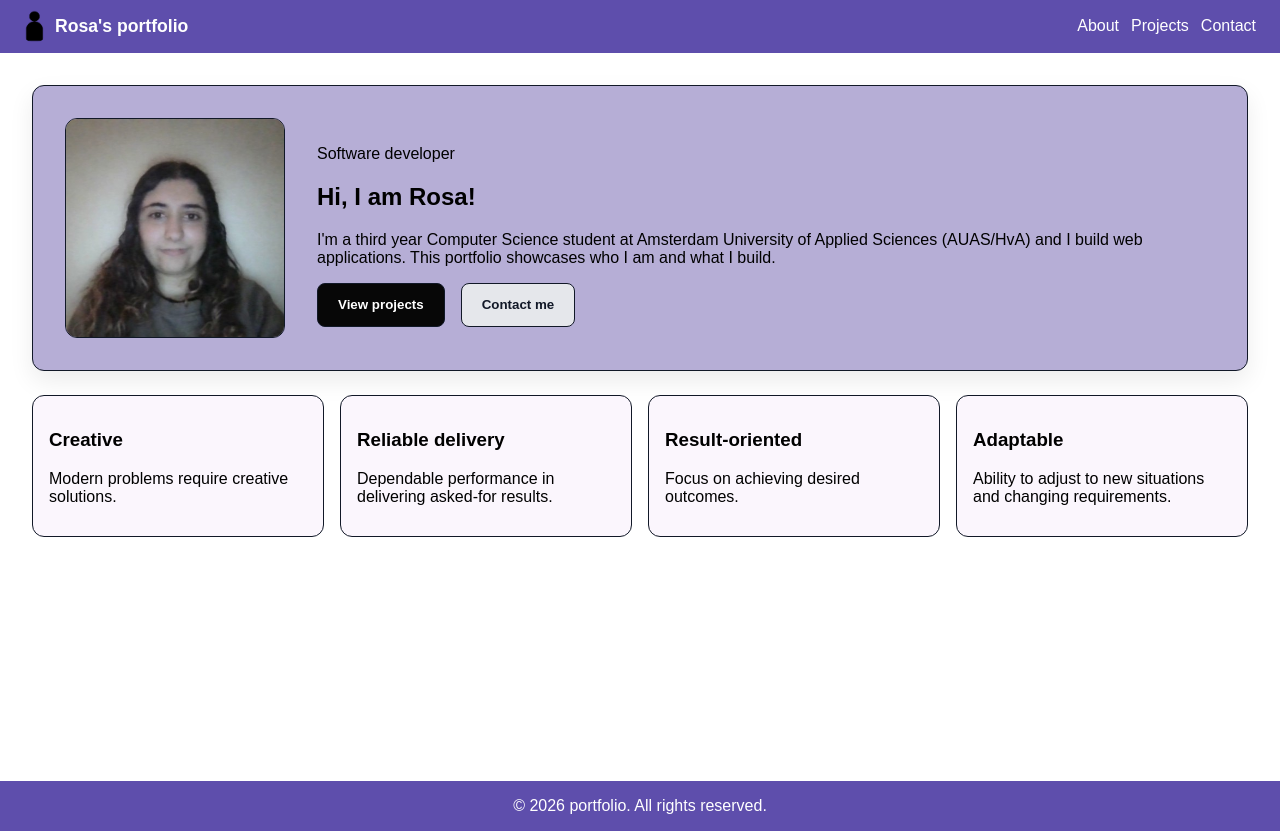
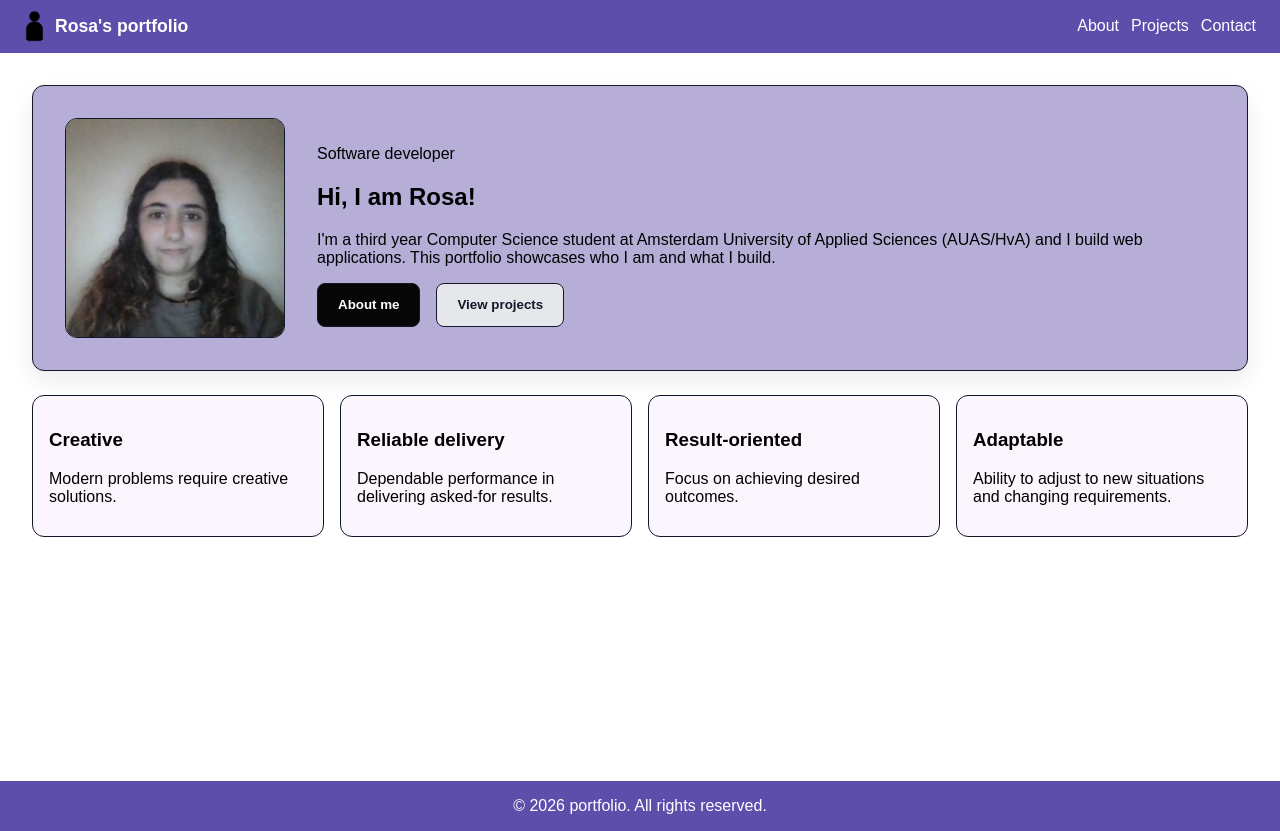
Before and after one commit to CooleRearWindowSalad/Portfolio, a React (Vite) app in the folder react-folder/: page / in a window 1280 px wide. Built offline with nearby package versions, Linux system fonts and the light colour scheme.

Commit message:
feat: update HomePage links to include About me section

```diff
--- a/react-folder/src/features/home/HomePage.jsx
+++ b/react-folder/src/features/home/HomePage.jsx
@@ -17,8 +17,8 @@ export default function HomePage() {
             web applications. This portfolio showcases who I am and what I build.
           </p>
           <div className="home-actions">
-            <Link to={ROUTES.PROJECTS}><Button>View projects</Button></Link>
-            <Link to={ROUTES.CONTACT}><Button variant="secondary">Contact me</Button></Link>
+            <Link to={ROUTES.ABOUT}><Button>About me</Button></Link>
+            <Link to={ROUTES.PROJECTS}><Button variant="secondary">View projects</Button></Link>
           </div>
         </div>
       </section>
```
